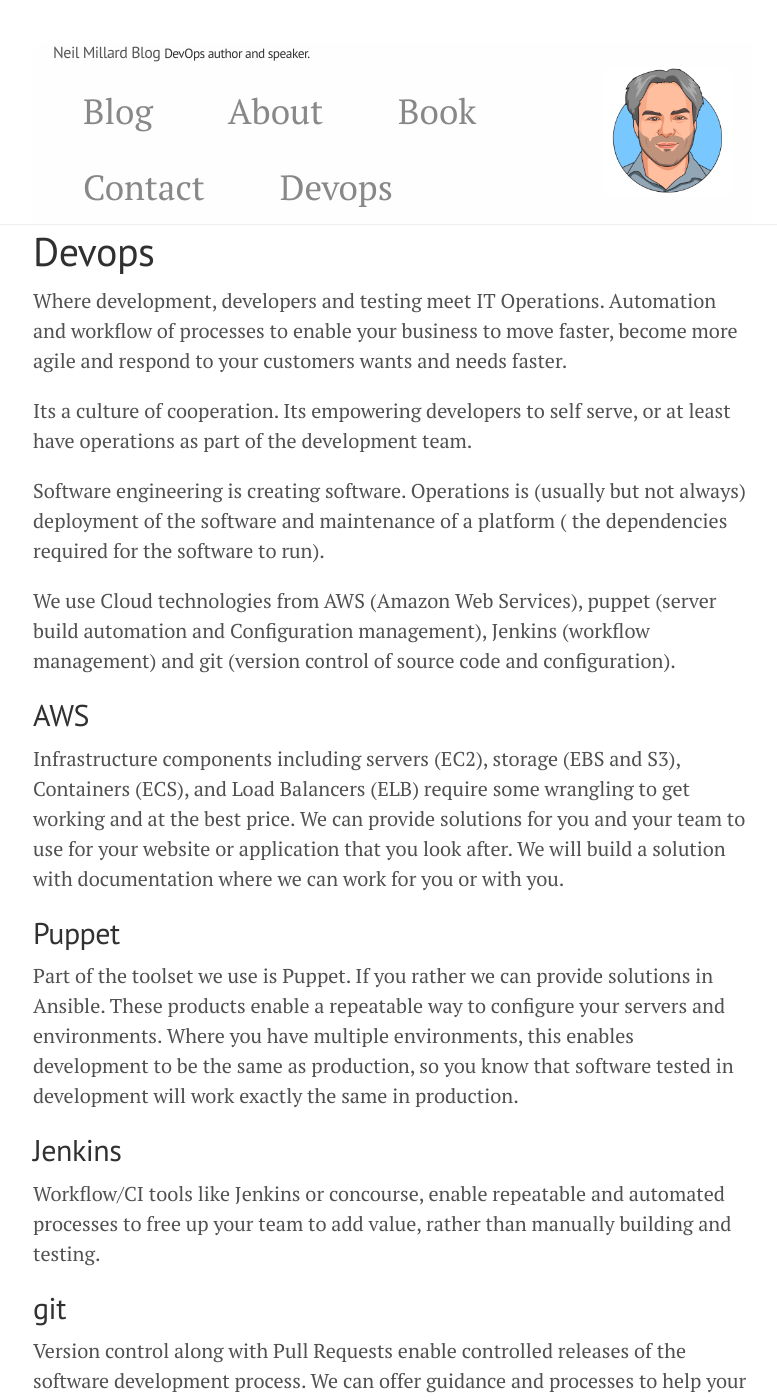
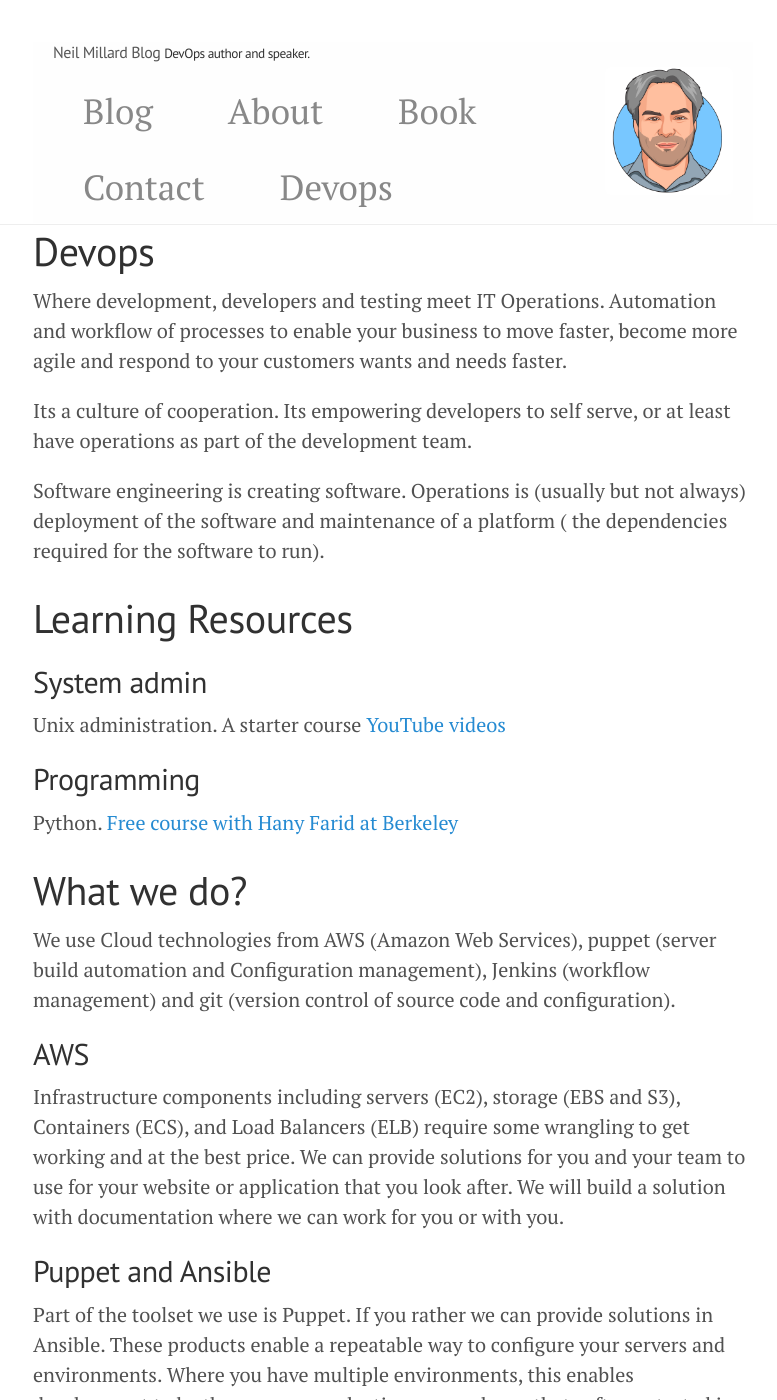
Before and after one commit to neilmillard/neilmillard.github.io, a Jekyll site: the page built from devops/index.html, in a window 1280 px wide and 1400 px high. Shown: the whole window, without its empty margins (247-1024 px from the left). Built offline with Jekyll 4.4.1, drawn with Linux system fonts in a browser that asks for light colours; nearby versions of some CDN libraries.

Commit message:
Add some free resources for programming and system administration

```diff
--- a/devops/index.html
+++ b/devops/index.html
@@ -21,11 +21,17 @@
     <p>Where development, developers and testing meet IT Operations. Automation and workflow of processes to enable your business to move faster, become more agile and respond to your customers wants and needs faster.</p>
     <p>Its a culture of cooperation. Its empowering developers to self serve, or at least have operations as part of the development team.</p>
     <p>Software engineering is creating software. Operations is (usually but not always) deployment of the software and maintenance of a platform ( the dependencies required for the software to run).</p>
+    <h1>Learning Resources</h1>
+    <h2>System admin</h2>
+    <p>Unix administration. A starter course <a href="https://www.youtube.com/channel/UCK9UCt1zAQ9JvTG0o6Z8zpg/videos">YouTube videos</a></p>
+    <h2>Programming</h2>
+    <p>Python. <a href="https://farid.berkeley.edu/downloads/tutorials/learnPython/">Free course with Hany Farid at Berkeley</a></p>
+    <h1>What we do?</h1>
     <p>We use Cloud technologies from AWS (Amazon Web Services), puppet (server build automation and Configuration management), Jenkins (workflow management) and git (version control of source code and configuration).</p>
     <h2>AWS</h2>
     <p>Infrastructure components including servers (EC2), storage (EBS and S3), Containers (ECS), and Load Balancers (ELB) require some wrangling to get working and at the best price.
       We can provide solutions for you and your team to use for your website or application that you look after. We will build a solution with documentation where we can work for you or with you.</p>
-    <h2>Puppet</h2>
+    <h2>Puppet and Ansible</h2>
     <p>Part of the toolset we use is Puppet. If you rather we can provide solutions in Ansible. These products enable a repeatable way to configure your servers and environments.
     Where you have multiple environments, this enables development to be the same as production, so you know that software tested in development will work exactly the same in production.</p>
     <h2>Jenkins</h2>
```
